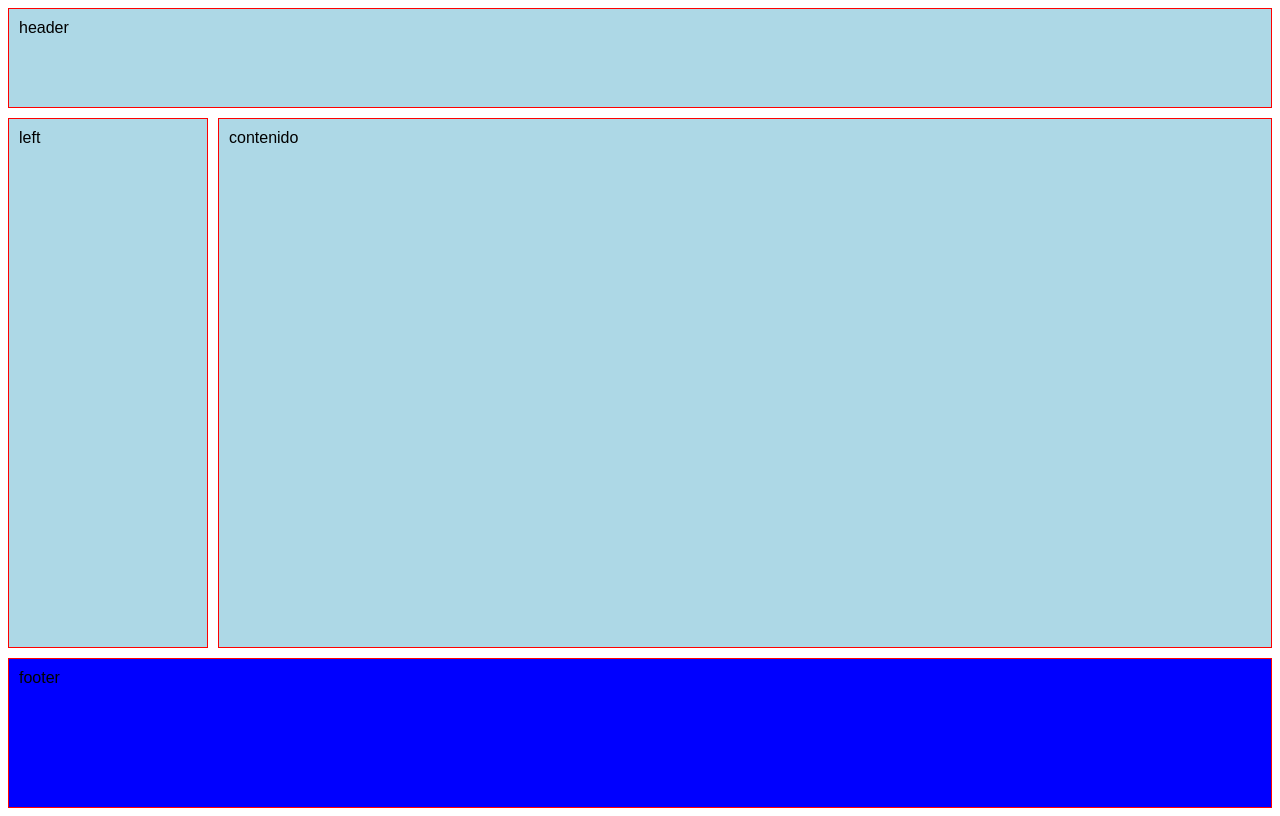
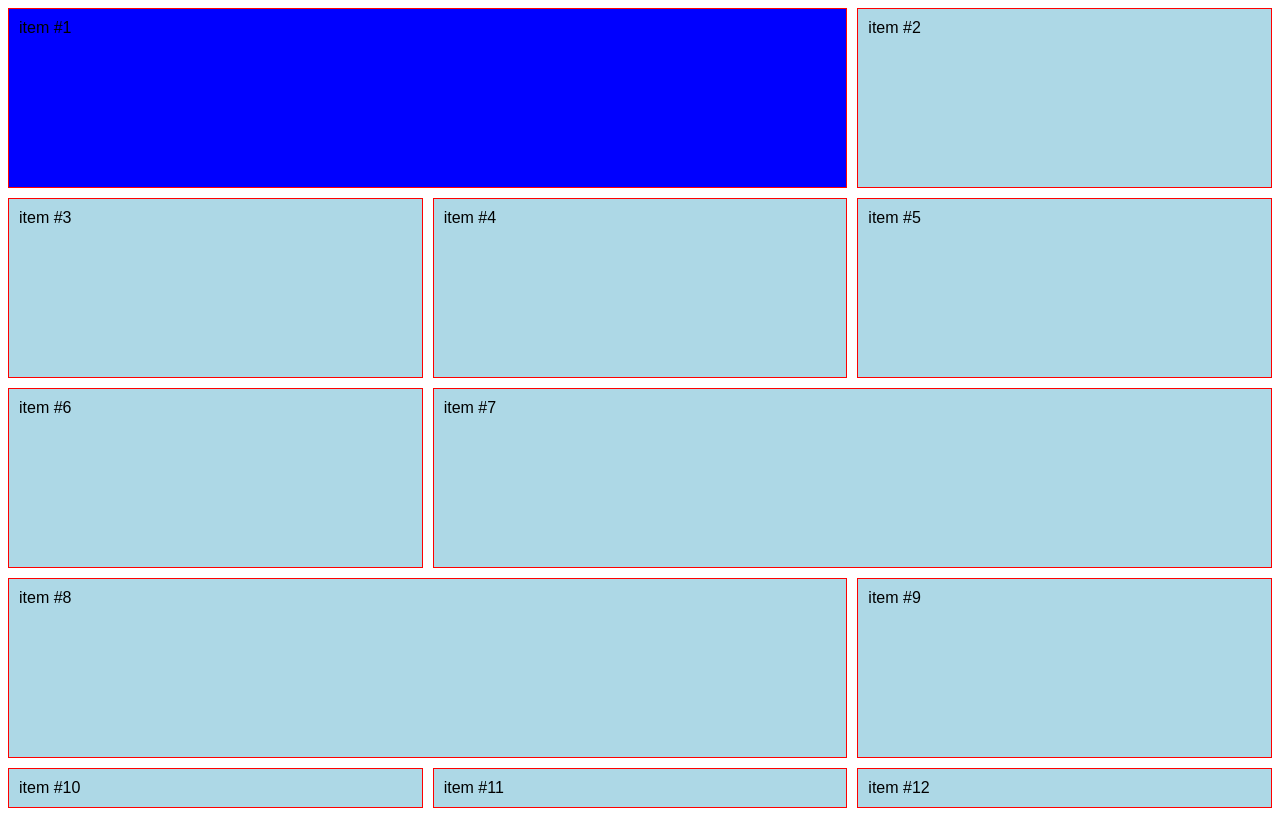
Before and after one commit to encinafr/CSS-Grid-Layout, a plain HTML site: page index.html in a window 1280 px wide. Drawn offline with Linux system fonts and the light colour scheme.

Commit message:
Clase Columnas dentro de un Grid

```diff
--- a/index.html
+++ b/index.html
@@ -4,15 +4,24 @@
     <meta charset="UTF-8">
     <meta name="viewport" content="width=device-width, initial-scale=1.0">
     <meta http-equiv="X-UA-Compatible" content="ie=edge">
-    <title>Document</title>
+    <title>Tamaño de item en columna</title>
     <link rel="stylesheet" href="./style/styles.css">
 </head>
 <body>
         <section class="container">
-                <div class="item header">header</div>
-                <div class="item left">left</div>
-                <div class="item contenido">contenido </div>
-                <div class="item footer">footer</div>
+          <div class="item">item #1</div>
+          <div class="item">item #2</div>
+          <div class="item">item #3</div>
+          <div class="item">item #4</div>
+          <div class="item">item #5</div>
+          <div class="item">item #6</div>
+          <div class="item">item #7</div>
+          <div class="item">item #8</div>
+          <div class="item">item #9</div>
+          <div class="item">item #10</div>
+          <div class="item">item #11</div>
+          <div class="item">item #12</div>
+
               </section>
 </body>
 </html>
--- a/style/styles.css
+++ b/style/styles.css
@@ -3,19 +3,10 @@ body {
   }
   .container {
     display: grid;
-    /*grid-template-columns: 25% 200px 25%;*/
-    /*grid-template-rows: 300px 150px;*/
-    /*grid-template: filas / columnas ;*/
-    /*fr*/
-    /*grid-template: 300px 100px 100px / repeat(4,1fr);*/
-    /*grid-template: 300px 100px 100px / repeat(4,minmax(200px,1fr));*/
-    grid-template: 100px 1fr 150px/ 200px 1fr;
-    /*grid-gap: filas columnas;*/
+    grid-template-columns: repeat(3, 1fr);
+    grid-template-rows: repeat(4, 1fr);
     grid-gap: 10px ;
     height: 100vh;
-    grid-template-areas: "header header"
-                         "left contenido"
-                         "footer footer";
   }
 
   .item {
@@ -26,29 +17,20 @@ body {
     /*margin-bottom: 10px;*/
   }
 
-  .header{
-    grid-area: header;
+
+  .item:nth-of-type(1) {
+    background: blue;
+    grid-column-start: 1;
+    grid-column-end: 3;
   }
 
-  .left{
-    grid-area: left;
+  .item:nth-of-type(8) {
+    grid-column: 1 / span 2;
+    /*grid-column: 1 / -1 esto hace ocupar todo el espcacio*/
   }
 
-  .contenido{
-    grid-area: contenido;
-  }
-
-  .footer{
-    grid-area: footer;
-  }
-
-  .item:nth-of-type(4) {
-    background: blue;
-    overflow: auto;
-    /*display: subgrid;*/
-    /*display: inline-grid;*/
-    display: grid;
-    grid-template: 50px 50px 50px / 200px 200px 200px;
+  .item:nth-of-type(7) {
+    grid-column: 2 / 4;
   }
   .item .item {
     background: yellow;
```
